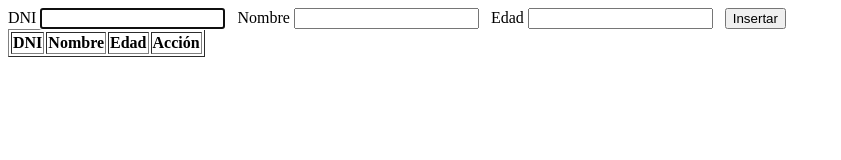
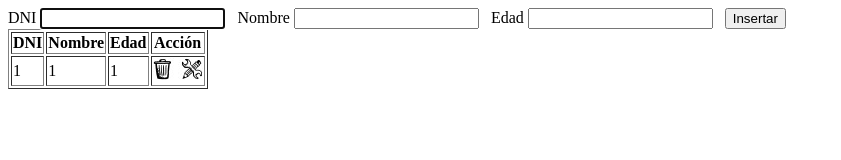
Before and after one commit to gvidald774/tablaOrdenacion, a plain HTML site: page index.html in a window 1280 px wide. Shown: the whole page, without its empty margins (0-841 px from the left). Drawn offline with Linux system fonts and the light colour scheme.

Commit message:
Añadidas imágenes para las acciones; y cambios menores

```diff
--- a/css/style.css
+++ b/css/style.css
@@ -7,15 +7,21 @@
 {
     position: relative;
     display: inline-block;
-    width: 250px;
-    height: 250px;
+    width: 25px;
+    height: 22px;
     margin: 0;
     padding: 0;
-    background-image: url("../img/icon-sprite-3.jpg");
+    background: url("../img/icon-sprite-3.jpg");
 }
 
 .borrar
 {
-    background-position-x: 250px;
-    background-position-y: 250px;
+    background-position-x: -555px;
+    background-position-y: -18px;
 }
+
+.modificar
+{
+    background-position-x: -330px;
+    background-position-y: -150px;
+}
--- a/index.html
+++ b/index.html
@@ -6,6 +6,7 @@
     <meta name="viewport" content="width=device-width, initial-scale=1.0">
     <title>Ejercicio rellenar tabla</title>
     <script src="js/tabla.js"></script>
+    <link rel="stylesheet" href="css/style.css" />
 </head>
 <body>
     <form id="formulario">
--- a/js/tabla.js
+++ b/js/tabla.js
@@ -62,6 +62,7 @@ window.addEventListener("load",function()
     boton = document.getElementById("insertar");
     tablaContenido = document.getElementById("cuerpoTabla");
 
+    insertaFila("1","1","1");
     boton.onclick = function(event)
     {
         event.preventDefault();
@@ -76,6 +77,8 @@ window.addEventListener("load",function()
 
             insertaFila(dni.value, nombre.value, edad.value);
         }
+
+
 
         dni.value = "";
         nombre.value = "";
@@ -99,7 +102,7 @@ window.addEventListener("load",function()
         // Necesitamos un botón input type imagen, para pincharlo y tal.
         var borrar=document.createElement("span");
         borrar.className = "boton borrar";
-        borrar.innerHTML = "X";
+        //borrar.innerHTML = " X ";
         borrar.onclick = function()
         {
             var fila = this.parentNode.parentNode;
@@ -109,9 +112,9 @@ window.addEventListener("load",function()
         td4.appendChild(borrar);
 
         var editar=document.createElement("span");
-        editar.className = "boton editar";
-        borrar.innerHTML = "Y";
-        borrar.onclick = function()
+        editar.className = "boton modificar";
+        //editar.innerHTML = " M ";
+        editar.onclick = function()
         {
             var fila = this.parentNode.parentNode;
             alert("NOO SE PUEDE EDITAAAR");
--- a/js/validaciones.js
+++ b/js/validaciones.js
@@ -4,7 +4,7 @@ String.prototype.esDNI=function()
     var partes = /^(\d{8})[A-Z]$/.exec(this.toUpperCase());
     if (partes && partes.length==3)
     {
-        respuesta = "TRWAGMYFPDXBNMZSQVHLCKE"[partes[1]%23]==partes[2]];
+        respuesta = "TRWAGMYFPDXBNMZSQVHLCKE"[partes[1]%23]==partes[2];
     }
     return respuesta;
 };
```
